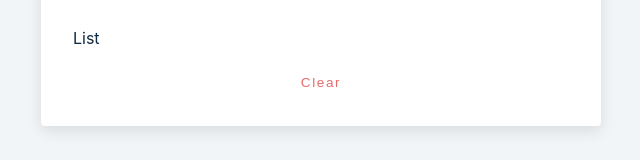
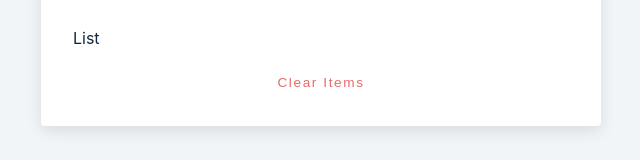
Before and after one commit to Ilesanmi-Erioluwa-Victor/react-grocerry-bud, a React (Create React App) app: page / in a window 1280 px wide. Shown: the part 166-326 px from the top of the page, without its empty margins (319-959 px from the left). Built offline with nearby package versions, Linux system fonts and the light colour scheme.

Commit message:
Started working

```diff
--- a/src/App.js
+++ b/src/App.js
@@ -12,13 +12,19 @@ function App() {
     msg: "",
     type: "",
   });
+
+  const HandleSubmit = (ev) => {
+    ev.preventDefault();
+  };
   return (
     <section className="section-center">
+      <form className="grocery-form" onSubmit={HandleSubmit}></form>
+
       <div className="grocery-container">
         <List />
 
         <button type="button" className="clear-btn">
-          Clear
+          Clear items
         </button>
       </div>
     </section>
```
